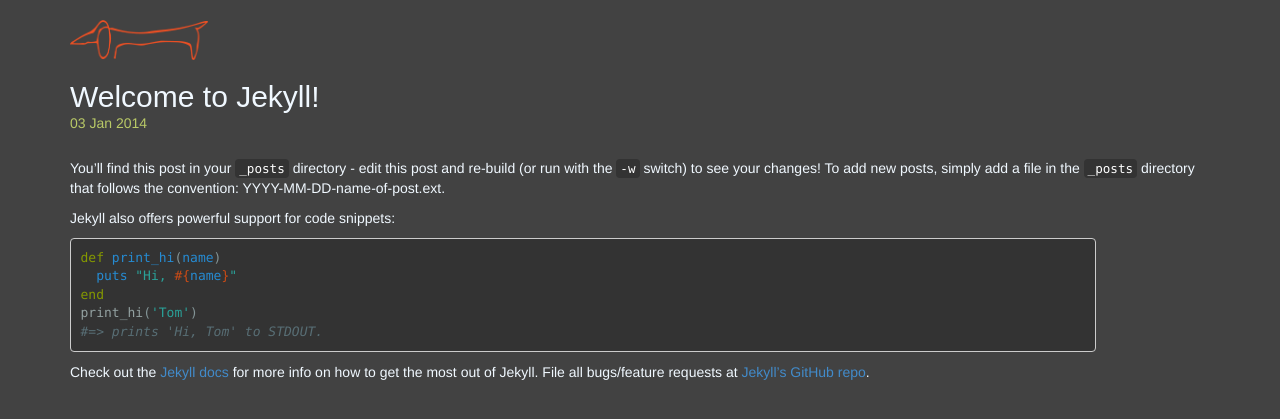
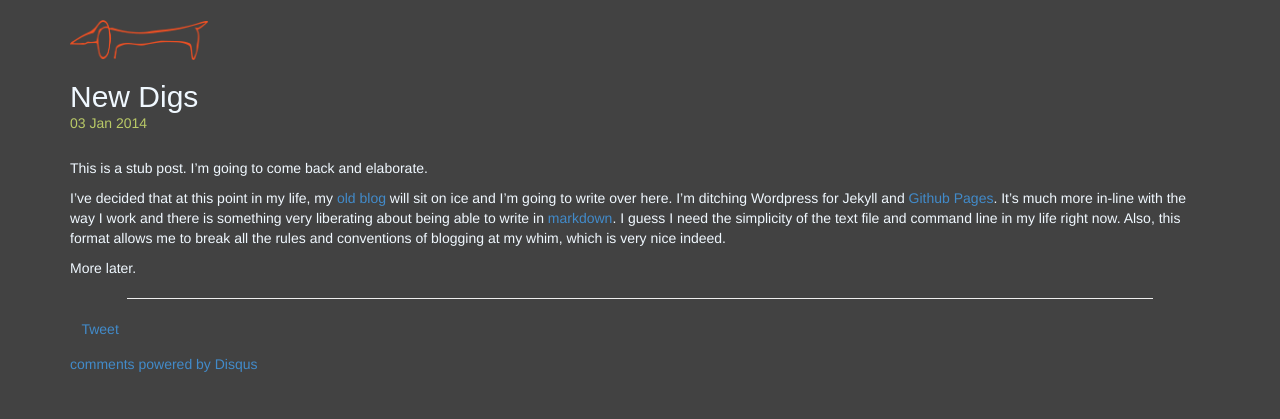
Before and after one commit to jblyberg/jblyberg.github.io, a Jekyll site: the page built from _posts/2014-01-03-welcome-to-jekyll.md, in a window 1280 px wide. Shown: the top 419 px of the page. Built offline with Jekyll 4.4.1, drawn with Linux system fonts in a browser that asks for light colours; nearby versions of some CDN libraries; some web fonts are replaced; Markdown is read by kramdown in place of the engine named in the settings; comment, search, counter and statistics services are not loaded.

Commit message:
First post stub. Mostly finished with layout

```diff
--- a/_includes/header.html
+++ b/_includes/header.html
@@ -8,13 +8,13 @@
     <meta name="author" content="">
     <link rel="shortcut icon" href="../../docs-assets/ico/favicon.png">
 
-    <title>Starter Template for Bootstrap</title>
+    <title>jfb.io</title>
 
     <!-- Bootstrap core CSS -->
     <link href="/assets/bootstrap/dist/css/bootstrap.css" rel="stylesheet">
 
     <!-- Custom styles for this template -->
-    <link href="/assets/bootstrap-custom/custom-bootstrap.css" rel="stylesheet">
+    <link href="/assets/css/style.css" rel="stylesheet">
     <link href="/assets/css/syntax.css" rel="stylesheet">
 
     <!-- Just for debugging purposes. Don't actually copy this line! -->
@@ -28,5 +28,14 @@
   </head>
 
   <body>
+    <div id="fb-root"></div>
+    <script>(function(d, s, id) {
+      var js, fjs = d.getElementsByTagName(s)[0];
+      if (d.getElementById(id)) return;
+      js = d.createElement(s); js.id = id;
+      js.src = "//connect.facebook.net/en_US/all.js#xfbml=1&appId=680275388678461";
+      fjs.parentNode.insertBefore(js, fjs);
+      }(document, 'script', 'facebook-jssdk'));
+    </script>
     <link href='http://fonts.googleapis.com/css?family=Englebert' rel='stylesheet' type='text/css'>
     <div class="container">
--- a/_layouts/post.html
+++ b/_layouts/post.html
@@ -9,4 +9,31 @@
 
 <div class="post">
 {{ content }}
+
+<hr>
+
+<div class="social-buttons">
+	<div class="fb-like" data-href="http://jfb.io{{ page.url }}" data-layout="button_count" data-action="like" data-show-faces="true" data-share="true"></div>
+
+	&nbsp;&nbsp;
+
+	<a href="https://twitter.com/share" class="twitter-share-button">Tweet</a>
+	<script>!function(d,s,id){var js,fjs=d.getElementsByTagName(s)[0],p=/^http:/.test(d.location)?'http':'https';if(!d.getElementById(id)){js=d.createElement(s);js.id=id;js.src=p+'://platform.twitter.com/widgets.js';fjs.parentNode.insertBefore(js,fjs);}}(document, 'script', 'twitter-wjs');</script>
 </div>
+
+<div id="disqus_thread"></div>
+<script type="text/javascript">
+    /* * * CONFIGURATION VARIABLES: EDIT BEFORE PASTING INTO YOUR WEBPAGE * * */
+    var disqus_shortname = 'jfbio'; // required: replace example with your forum shortname
+
+    /* * * DON'T EDIT BELOW THIS LINE * * */
+    (function() {
+        var dsq = document.createElement('script'); dsq.type = 'text/javascript'; dsq.async = true;
+        dsq.src = '//' + disqus_shortname + '.disqus.com/embed.js';
+        (document.getElementsByTagName('head')[0] || document.getElementsByTagName('body')[0]).appendChild(dsq);
+    })();
+</script>
+<noscript>Please enable JavaScript to view the <a href="http://disqus.com/?ref_noscript">comments powered by Disqus.</a></noscript>
+<a href="http://disqus.com" class="dsq-brlink">comments powered by <span class="logo-disqus">Disqus</span></a>
+
+</div>
--- a/_posts/2014-01-03-welcome-to-jekyll.md
+++ b/_posts/2014-01-03-welcome-to-jekyll.md
@@ -1,26 +1,17 @@
 ---
 layout: post
-title:  "Welcome to Jekyll!"
-date:   2014-01-03 08:47:32
-categories: jekyll update
+title:  "New Digs"
+date:   2014-01-03 22:00:00
+categories: web
 published: true
-thumbnail: "testing 123"
 ---
 
-You'll find this post in your `_posts` directory - edit this post and re-build (or run with the `-w` switch) to see your changes!
-To add new posts, simply add a file in the `_posts` directory that follows the convention: YYYY-MM-DD-name-of-post.ext.
+This is a stub post. I'm going to come back and elaborate.
 
-Jekyll also offers powerful support for code snippets:
+I've decided that at this point in my life, my [old blog][blyberg-net] will sit on ice and I'm going to write over here. I'm ditching Wordpress for Jekyll and [Github Pages][github-pages].  It's much more in-line with the way I work and there is something very liberating about being able to write in [markdown][redcarpet].  I guess I need the simplicity of the text file and command line in my life right now.  Also, this format allows me to break all the rules and conventions of blogging at my whim, which is very nice indeed.
 
-{% highlight ruby %}
-def print_hi(name)
-  puts "Hi, #{name}"
-end
-print_hi('Tom')
-#=> prints 'Hi, Tom' to STDOUT.
-{% endhighlight %}
+More later.
 
-Check out the [Jekyll docs][jekyll] for more info on how to get the most out of Jekyll. File all bugs/feature requests at [Jekyll's GitHub repo][jekyll-gh].
-
-[jekyll-gh]: https://github.com/mojombo/jekyll
-[jekyll]:    http://jekyllrb.com
+[blyberg-net]: http://www.blyberg.net
+[github-pages]: http://pages.github.com/
+[redcarpet]: https://github.com/vmg/redcarpet
--- a/assets/bootstrap-custom/custom-bootstrap.css
+++ b/assets/css/style.css
@@ -16,12 +16,26 @@
   margin-top: 30px;
 }
 
+.frontpage-content h3 {
+	font-family: 'Englebert', sans-serif;
+	color: #B9C967;
+	margin-bottom: 5;
+}
+
 .lead {
 	text-align: left;
 }
 
 .post {
-  margin: 25px 0px 75px;
+  margin: 25px 0px 30px;
+}
+
+.post hr {
+	width: 90%;
+}
+
+.social-buttons {
+	margin: 15px 0px 15px;
 }
 
 ul#contact-icons, ul#posts {
@@ -41,6 +55,11 @@
 	top: 7px;
 }
 
+#disqus_thread {
+	width: 90%;
+  margin: 0px 30px 0px 30px;
+}
+
 pre {
   background-color: #333;
   width: 90%;
```
Also changed, not shown: _includes/footer.html (+10 -0 lines), _posts/2014-01-03-tet-post-2.md (deleted, +0 -8 lines), atom.xml (added, +32 -0 lines), index.html (+14 -5 lines).
